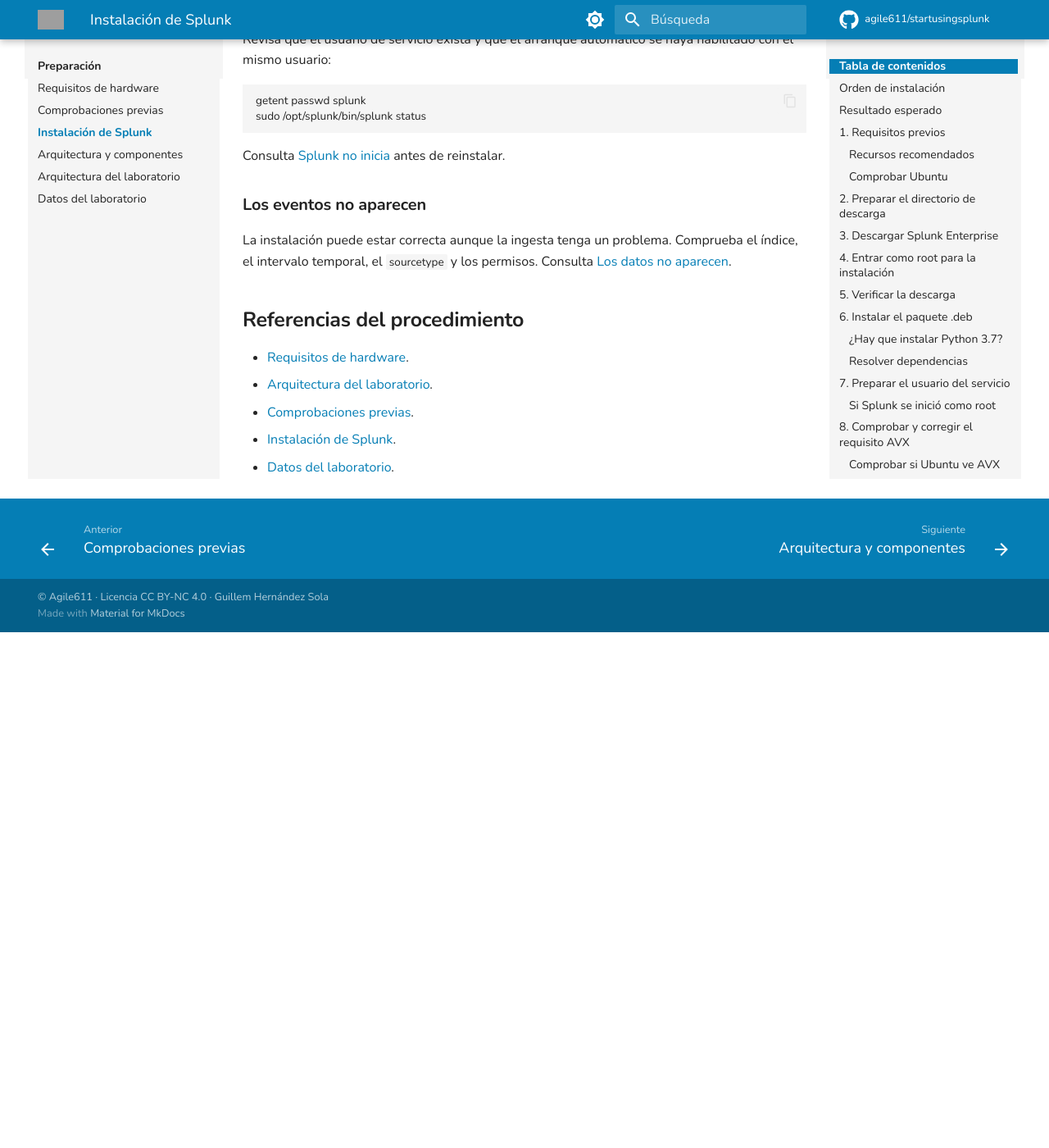
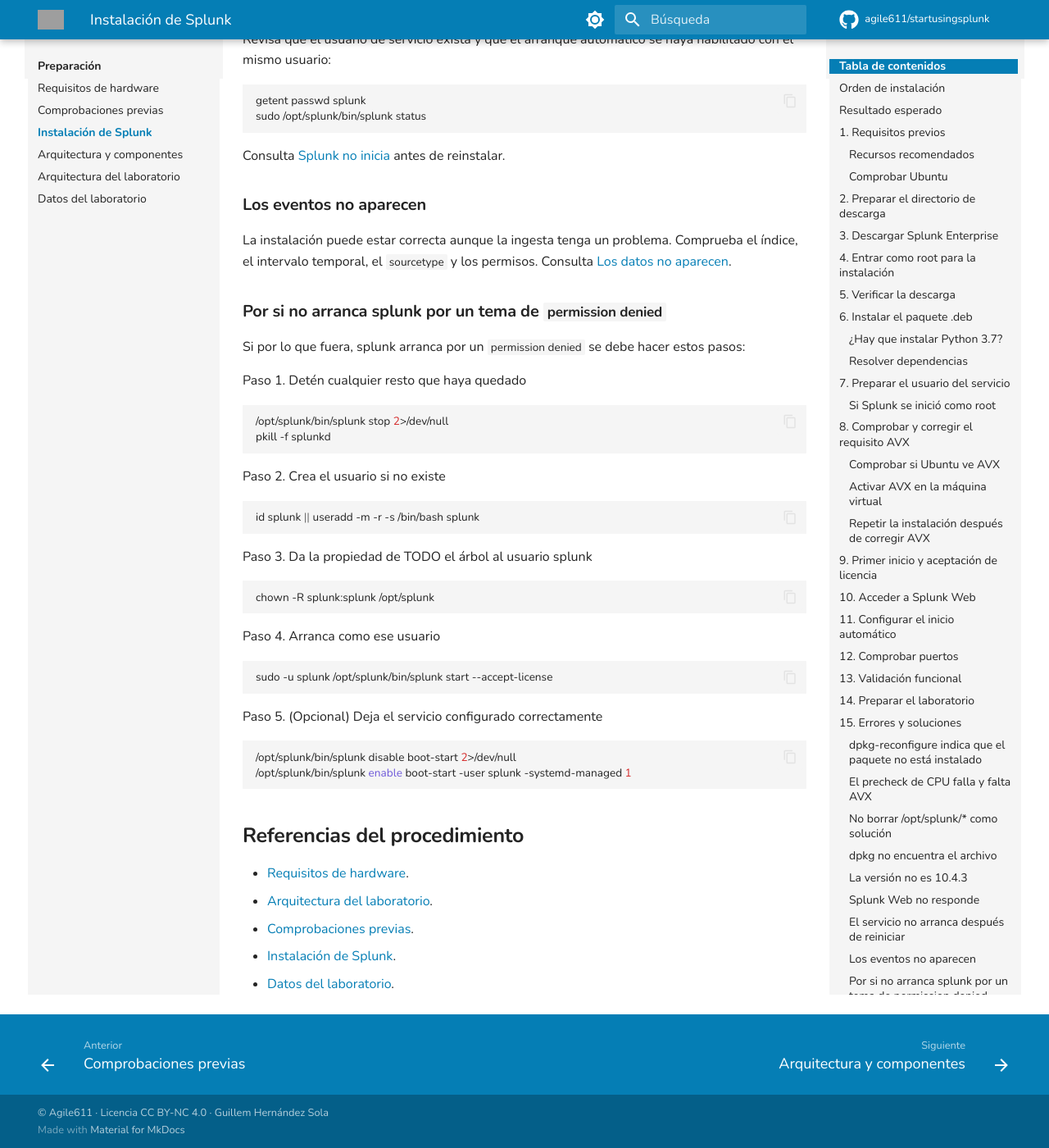
Before and after one commit to agile611/startusingsplunk, an MkDocs documentation site: the page built from docs/preparacion/instalacion.md, in a window 1280 px wide and 1400 px high, scrolled down 16464 px. Shown: the whole window at 82% size. Built offline with MkDocs 1.6.1 and Material for MkDocs 9.7.7, drawn with Linux system fonts in a browser that asks for light colours; comment, search, counter and statistics services are not loaded; before the commit the page ends 17235 px from its top, so only the background shows below that; grey boxes are pictures that could not be loaded.

Commit message:
por si no va el Splunk

````diff
--- a/docs/preparacion/instalacion.md
+++ b/docs/preparacion/instalacion.md
@@ -788,6 +788,37 @@ La instalación puede estar correcta aunque la ingesta tenga un problema.
 Comprueba el índice, el intervalo temporal, el `sourcetype` y los permisos.
 Consulta [Los datos no aparecen](../troubleshooting/datos-no-aparecen.md).
 
+### Por si no arranca splunk por un tema de `permission denied`
+
+Si por lo que fuera, splunk arranca por un `permission denied` se debe hacer estos pasos:
+
+Paso 1. Detén cualquier resto que haya quedado
+```bash
+/opt/splunk/bin/splunk stop 2>/dev/null
+pkill -f splunkd
+```
+
+Paso 2. Crea el usuario si no existe
+```bash
+id splunk || useradd -m -r -s /bin/bash splunk
+```
+
+Paso 3. Da la propiedad de TODO el árbol al usuario splunk
+```bash
+chown -R splunk:splunk /opt/splunk
+```
+
+Paso 4. Arranca como ese usuario
+```bash
+sudo -u splunk /opt/splunk/bin/splunk start --accept-license
+```
+
+Paso 5. (Opcional) Deja el servicio configurado correctamente
+```bash
+/opt/splunk/bin/splunk disable boot-start 2>/dev/null
+/opt/splunk/bin/splunk enable boot-start -user splunk -systemd-managed 1
+```
+
 ## Referencias del procedimiento
 
 - [Requisitos de hardware](requisitos-hardware.md).
--- a/mkdocs.yml
+++ b/mkdocs.yml
@@ -1,6 +1,6 @@
 site_name: Curso de Splunk
 site_description: Curso práctico de Splunk Enterprise 10.4.3 en Ubuntu 24.04.5 LTS
-site_author: Equipo de formación
+site_author: Guillem Hernandez Sola
 
 site_url: https://agile611.github.io/startusingsplunk/
 repo_name: agile611/startusingsplunk
````
